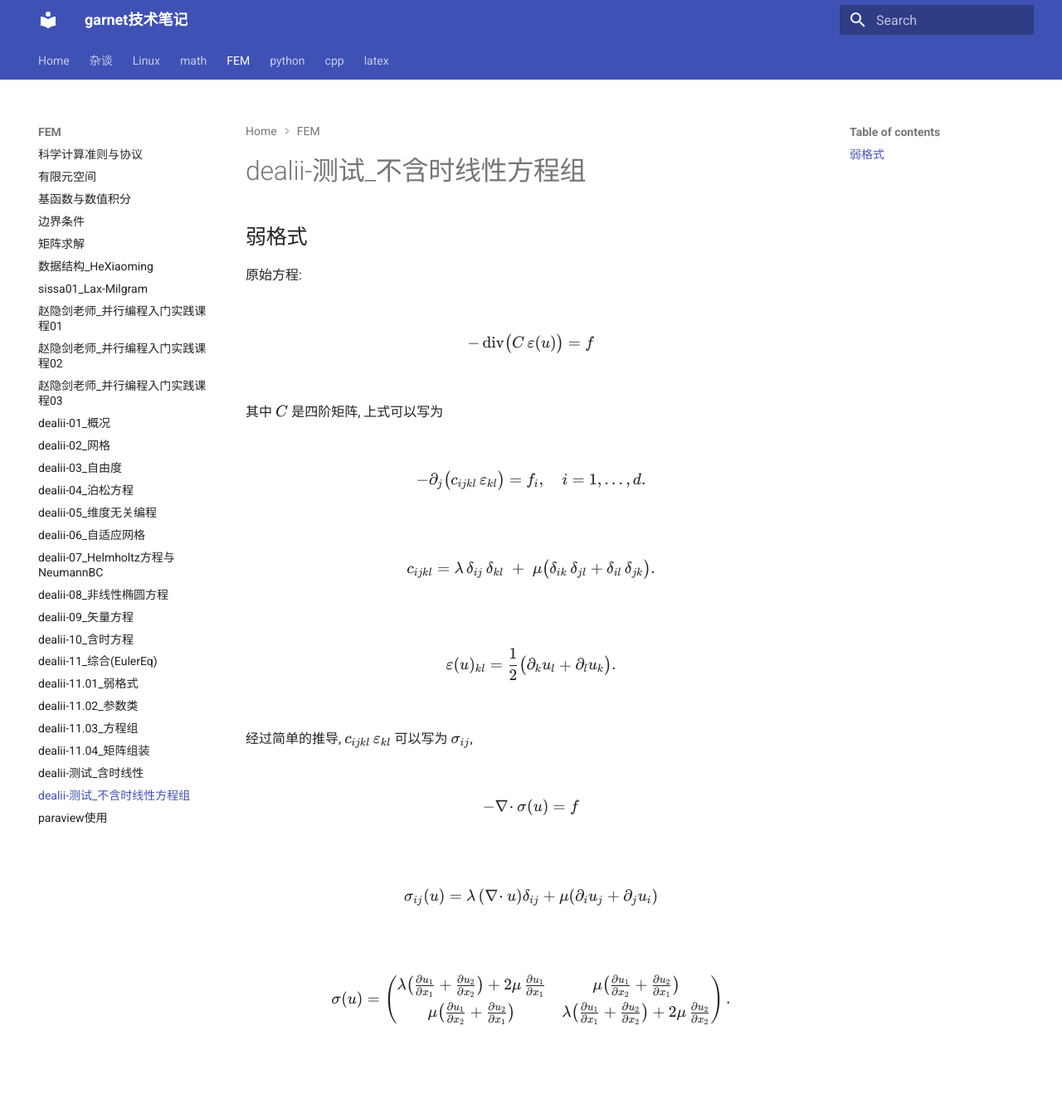
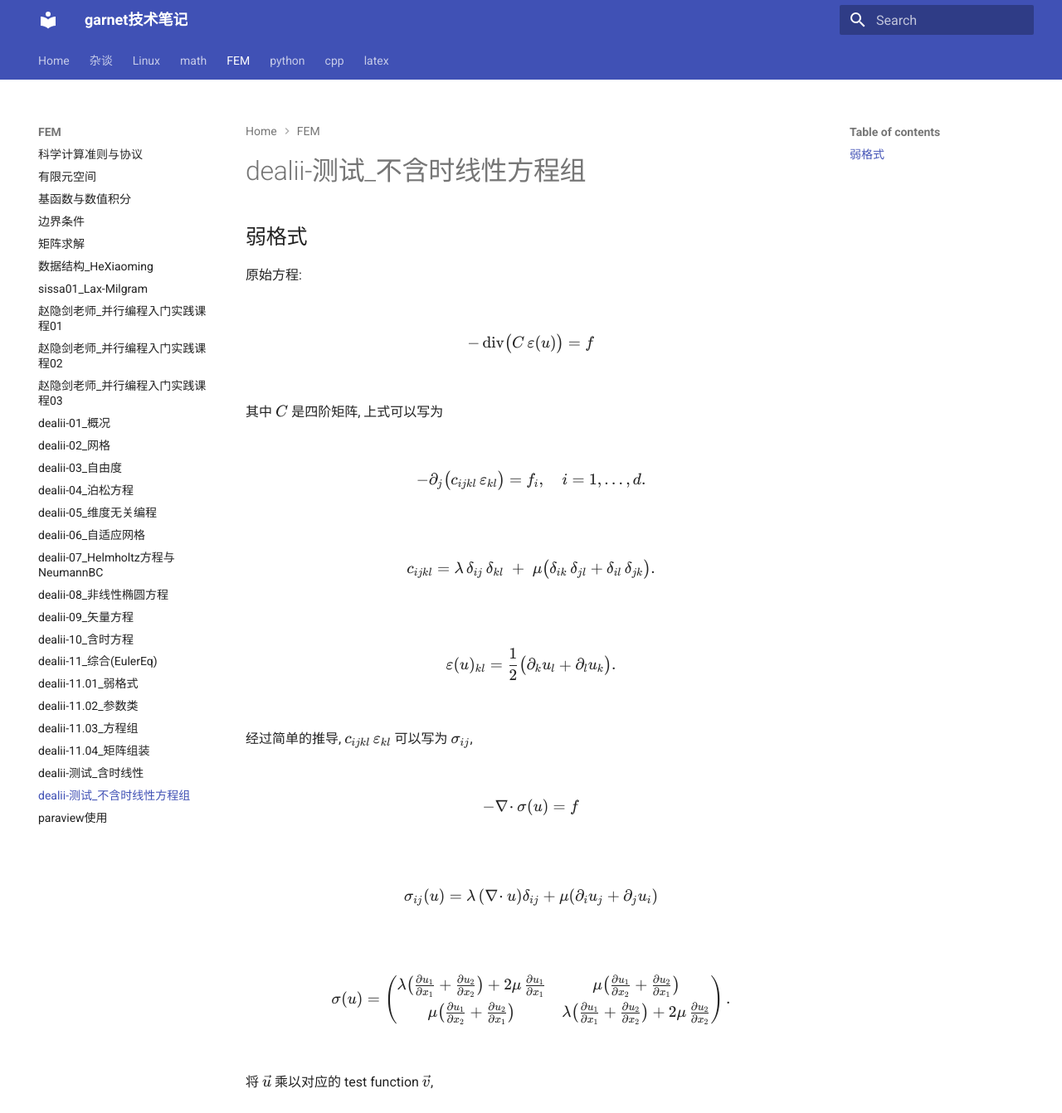
Before and after one commit to ymma98/technotes, an MkDocs documentation site: the page built from docs/FEM/dealii-测试_不含时线性方程组.md, in a window 1280 px wide and 1342 px high. Shown: the whole window at 83% size. Built offline with MkDocs 1.6.1 and Material for MkDocs 9.7.7, drawn with Linux system fonts in a browser that asks for light colours.

Commit message:
docs/FEM/dealii-测试_不含时线性方程组.md updated from https://stackedit.cn/

```diff
--- a/docs/FEM/dealii-测试_不含时线性方程组.md
+++ b/docs/FEM/dealii-测试_不含时线性方程组.md
@@ -45,6 +45,9 @@ $$
 \end{pmatrix}.
 $$
 
+将 $\vec{u}$ 乘以对应的 test function $\vec{v}$,
+
 <!--stackedit_data:
-eyJoaXN0b3J5IjpbLTk2OTY2MDA2MywtMTM2MjIwMDk4N119
+eyJoaXN0b3J5IjpbMTk3MjE1NTM4NiwtOTY5NjYwMDYzLC0xMz
+YyMjAwOTg3XX0=
 -->
```
